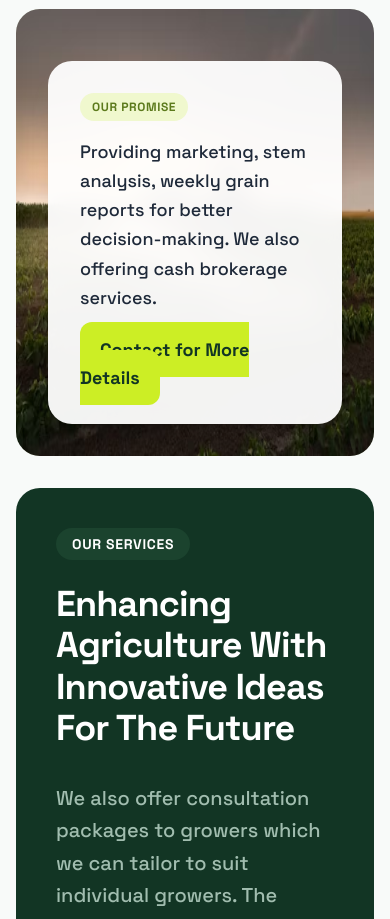
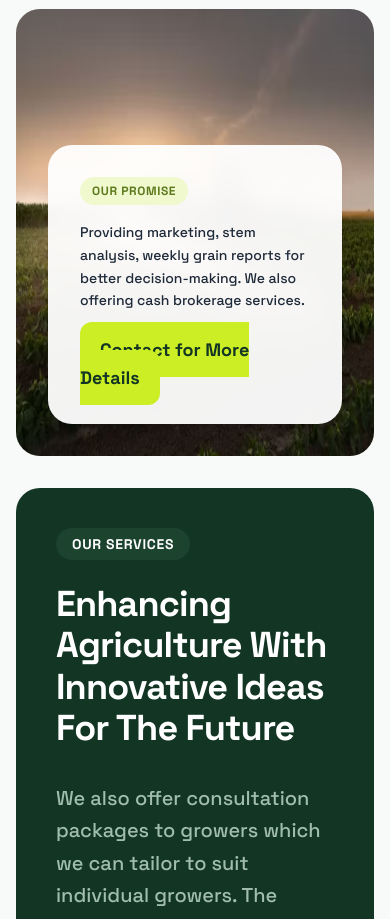
Before and after one commit to Nobleman78/Growth-Grain, a Next.js app: page / in a window 390 px wide. Shown: the part 3460-4379 px from the top of the page. Built offline with nearby package versions, Linux system fonts and the light colour scheme.

Commit message:
Innovation updated

```diff
--- a/components/sections/Innovation.tsx
+++ b/components/sections/Innovation.tsx
@@ -23,7 +23,7 @@ export default function Innovation() {
             {/* Floating Card 'Our Promise' */}
             <div className="absolute bottom-8 left-8 right-8 md:bottom-12 md:left-12 lg:right-auto lg:w-[85%] bg-white/95 backdrop-blur-md p-8 rounded-3xl shadow-xl">
               <span className="bg-[#f0f8ce] text-[#5c7a1c] text-xs font-bold px-3 py-1.5 rounded-full inline-block mb-4 uppercase tracking-wider">Our Promise</span>
-              <p className="text-gray-800 font-medium text-lg leading-relaxed mb-6">Providing marketing, stem analysis, weekly grain reports for better decision-making. We also offering cash brokerage services.</p>
+              <p className="text-gray-800 font-medium text-sm md:text-lg leading-relaxed mb-6">Providing marketing, stem analysis, weekly grain reports for better decision-making. We also offering cash brokerage services.</p>
               <a href="tel:+0407 469 730" className="w-full bg-accent text-primary font-bold py-4 rounded-xl px-5 hover:bg-[#b5d520] transition-colors text-lg">Contact for More Details</a>
             </div>
           </div>
```
